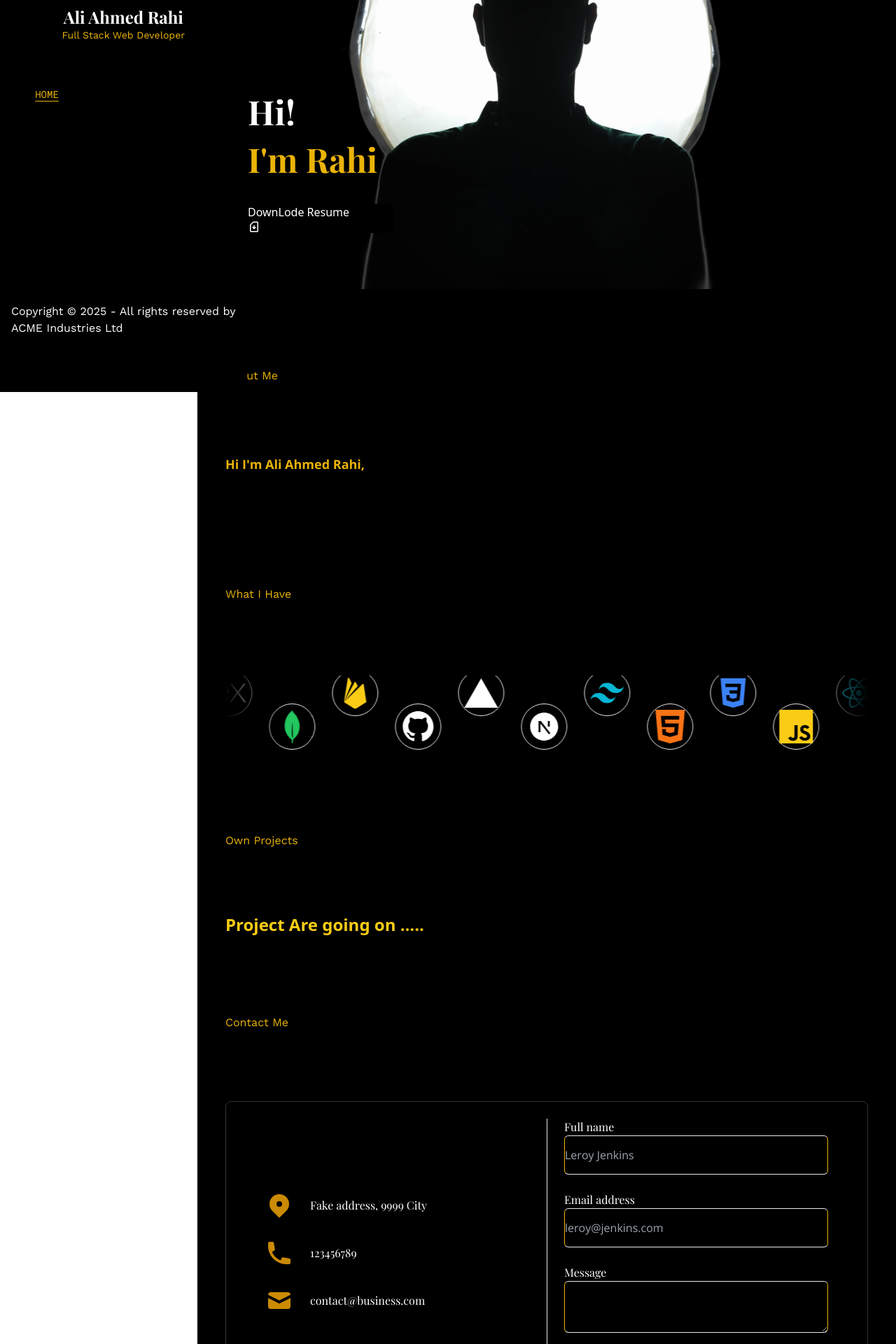
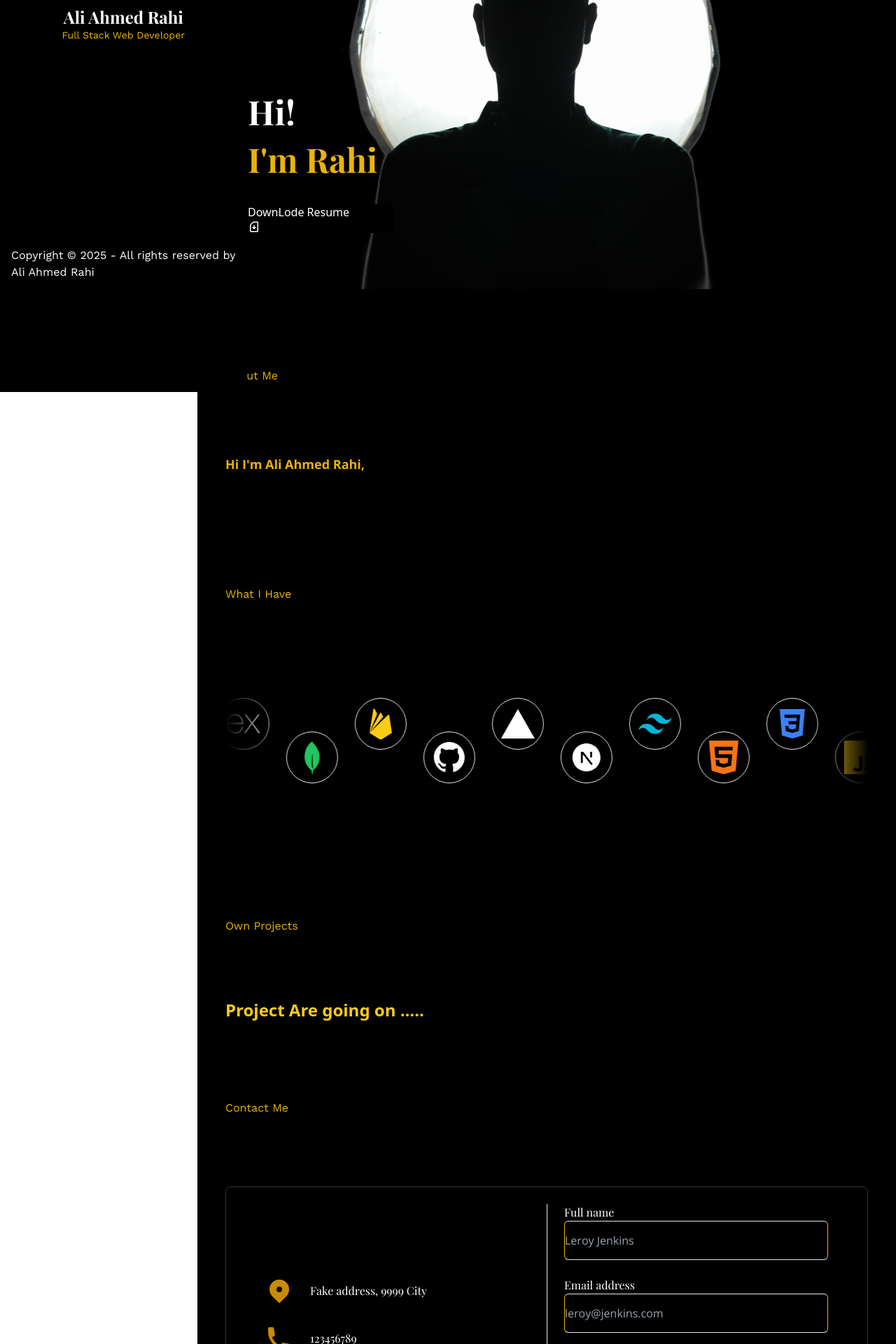
Before and after one commit to Ali-Ahmed-Rahi/update-portfoliyo, a React (Vite) app: page / in a window 1280 px wide. Shown: the part 240-2160 px from the top of the page at 70% size. Built offline with nearby package versions, Linux system fonts and the light colour scheme; a web font is replaced by a local one.

Commit message:
upadte route

```diff
--- a/package.json
+++ b/package.json
@@ -16,6 +16,7 @@
     "react-dom": "^19.0.0",
     "react-icons": "^5.5.0",
     "react-router-dom": "^7.5.0",
+    "react-router-hash-link": "^2.4.3",
     "react-scroll": "^1.9.3",
     "sort-by": "^1.2.0"
   },
--- a/src/Dual/HomeBar.jsx
+++ b/src/Dual/HomeBar.jsx
@@ -2,20 +2,31 @@ import AboutMe from "../components/AboutMe";
 import Banner from "../components/Banner";
 import Contact from "../components/Contact";
 import Projec from "../components/projec";
-import Projects from "../components/Project";
 import Skills from "../components/Skills";
-
-
 
 const HomeBar = () => {
   return (
-    <div className=" space-y-28 ">
-      <Banner></Banner>
-      <AboutMe></AboutMe>
-      <Skills></Skills>
-      {/* <Projects></Projects> */}
-      <Projec></Projec>
-      <Contact></Contact>
+    <div className="space-y-28">
+
+      <section id="home">
+        <Banner />
+      </section>
+
+      <section id="about">
+        <AboutMe />
+      </section>
+
+      <section id="skills">
+        <Skills />
+      </section>
+
+      <section id="projects">
+        <Projec />
+      </section>
+
+      <section id="contact">
+        <Contact />
+      </section>
 
     </div>
   );
--- a/src/Dual/ResponsiveSb.jsx
+++ b/src/Dual/ResponsiveSb.jsx
@@ -3,9 +3,9 @@ import { Link } from "react-router-dom";
 const ResponsiveSb = () => {
   const menuItems = [
     { label: "Home", href: "/" },
-    { label: "About", href: "/about" },
-    { label: "Projects", href: "/projects" },
-    { label: "Contact", href: "/contact" },
+    { label: "About", href: "/#about" },
+    { label: "Projects", href: "/#projects" },
+    { label: "Contact", href: "/#contact" },
   ];
 
   return (
@@ -30,13 +30,13 @@ const ResponsiveSb = () => {
           </div>
           <ul
             tabIndex={0}
-            className="menu menu-sm dropdown-content bg-black border border-yellow-500 rounded-box z-[1] mt-3 w-52 p-2 shadow"
+            className="menu menu-sm dropdown-content bg-black border border-yellow-500 rounded-box z-[1] mt-3 w-[250px] p-2 shadow gap-4"
           >
             {menuItems.map((item, index) => (
               <li key={index}>
                 <Link
                   to={item.href}
-                  className="text-yellow-500 hover:bg-yellow-500 hover:text-black rounded"
+                  className="text-yellow-500 hover:bg-yellow-500 rounded text-lg "
                 >
                   {item.label}
                 </Link>
--- a/src/Dual/Sidebar.jsx
+++ b/src/Dual/Sidebar.jsx
@@ -1,97 +1,76 @@
-import { IoIosContact } from "react-icons/io";
-import { NavLink } from "react-router-dom";
+
+import { HashLink } from "react-router-hash-link";
 import ProfileSelect from "../helpers/profileSelect";
-
 
 const Sidebar = () => {
 
+
+
   return (
-    <div>
     <div className="md:flex md:flex-col h-screen hidden lg:block">
+
+      {/* Profile */}
       <div className="flex items-center justify-center pt-12">
-          <ProfileSelect/>
+        <ProfileSelect />
       </div>
+
+      {/* Name */}
       <div className="text-center pt-10">
         <h2 className="text-2xl font-bold text-white font-playfair">
           Ali Ahmed Rahi
         </h2>
-          <p className="text-yellow-500 text-[14px] font-work ">Full Stack Web Developer</p>
+        <p className="text-yellow-500 text-[14px] font-work">
+          Full Stack Web Developer
+        </p>
       </div>
+
+      {/* Navigation */}
       <div className="pt-16 flex justify-center font-roboto">
-          <ul tabIndex={0} className="menu gap-6 text-center uppercase text-sm">
-            <NavLink
-              to="/"
-              className={({ isActive }) =>
-                `w-32 transition-all duration-200 ${
-                  isActive
-                    ? "text-yellow-500 underline underline-offset-4"
-                    : "hover:underline hover:text-base hover:text-white"
-                }`
-              }
-            >
+        <ul className="menu gap-6 text-center uppercase text-sm">
+
+          <li>
+            <HashLink to="/#home" >
               Home
-            </NavLink>
-            <NavLink
-              to="/about"
-              className={({ isActive }) =>
-                `w-32 transition-all duration-200 ${
-                  isActive
-                    ? "text-yellow-500 underline underline-offset-4"
-                    : "hover:underline hover:text-base hover:text-white"
-                }`
-              }
-            >
+            </HashLink>
+          </li>
+
+          <li>
+            <HashLink to="/#about" >
               About
-            </NavLink>
-            <NavLink
-              to="/skill"
-              className={({ isActive }) =>
-                `w-32 transition-all duration-200 ${
-                  isActive
-                    ? "text-yellow-500 underline underline-offset-4"
-                    : "hover:underline hover:text-base hover:text-white"
-                }`
-              }
-            >
+            </HashLink>
+          </li>
+
+          <li>
+            <HashLink smooth to="/#skills">
               Skills
-            </NavLink>
-            <NavLink
-              to="/projects"
-              className={({ isActive }) =>
-                `w-32 transition-all duration-200 ${
-                  isActive
-                    ? "text-yellow-500 underline underline-offset-4"
-                    : "hover:underline hover:text-base hover:text-white"
-                }`
-              }
-            >
+            </HashLink>
+          </li>
+
+          <li>
+            <HashLink to="/#projects" >
               Projects
-            </NavLink>
-            <NavLink
-              to="/contact"
-              className={({ isActive }) =>
-                `w-32 transition-all duration-200 ${
-                  isActive
-                    ? "text-yellow-500 underline underline-offset-4"
-                    : "hover:underline hover:text-base hover:text-white"
-                }`
-              }
-            >
+            </HashLink>
+          </li>
+
+          <li>
+            <HashLink to="/contact" >
               Contact
-            </NavLink>
+            </HashLink>
+          </li>
+
         </ul>
       </div>
 
-        {/* Footer at the Bottom */}
-        <footer className="footer footer-center text-white p-4 pt-72 font-work">
+      {/* Footer */}
+      <footer className="footer footer-center text-white p-4 pt-32 font-work">
         <aside>
           <p>
-              Copyright © {new Date().getFullYear()} - All rights reserved by{" "}
-              <br /> ACME Industries Ltd
+            Copyright © {new Date().getFullYear()} - All rights reserved by
+            <br /> Ali Ahmed Rahi
           </p>
         </aside>
       </footer>
-      </div>
+
     </div>
   );
 };
--- a/src/components/Skills.jsx
+++ b/src/components/Skills.jsx
@@ -37,13 +37,13 @@ const Skills = () => {
       </div>
 
       {/* Horizontal Scroll Carousel with Heartbeat Wave */}
-      <div className="relative overflow-hidden pt-16 h-44 ">
+      <div className="relative overflow-hidden pt-16 h-full ">
         {/* Gradient Edges */}
         <div className="hidden md:block absolute top-0 left-0 h-full w-20 bg-gradient-to-r from-black to-transparent z-10 pointer-events-none"></div>
         <div className="hidden md:block absolute top-0 right-0 h-full w-20 bg-gradient-to-l from-black to-transparent z-10 pointer-events-none"></div>
 
         <div className="overflow-hidden w-full">
-          <div className="flex w-max gap-6 animate-scroll p-10">
+          <div className="flex w-max gap-6 animate-scroll p-20 ">
             {[...skillList, ...skillList].map((skill, index) => {
               const translateY =
                 index % 2 === 0
@@ -53,7 +53,7 @@ const Skills = () => {
               return (
                 <div
                   key={index}
-                  className={`flex items-center justify-center border rounded-full p-2 bg-black/30
+                  className={`flex items-center justify-center border rounded-full p-3 bg-black/30
                         transform transition duration-500 hover:scale-110 hover:shadow-xl
                         ${translateY}`}
                 >
--- a/src/index.css
+++ b/src/index.css
@@ -7,3 +7,7 @@
 @tailwind base;
 @tailwind components;
 @tailwind utilities;
+
+html{
+  scroll-behavior: smooth;
+}
```
Also changed, not shown: 1 other file (tests, documents, lock files or other folders). Lines whose indentation alone changed are shown as unchanged.
